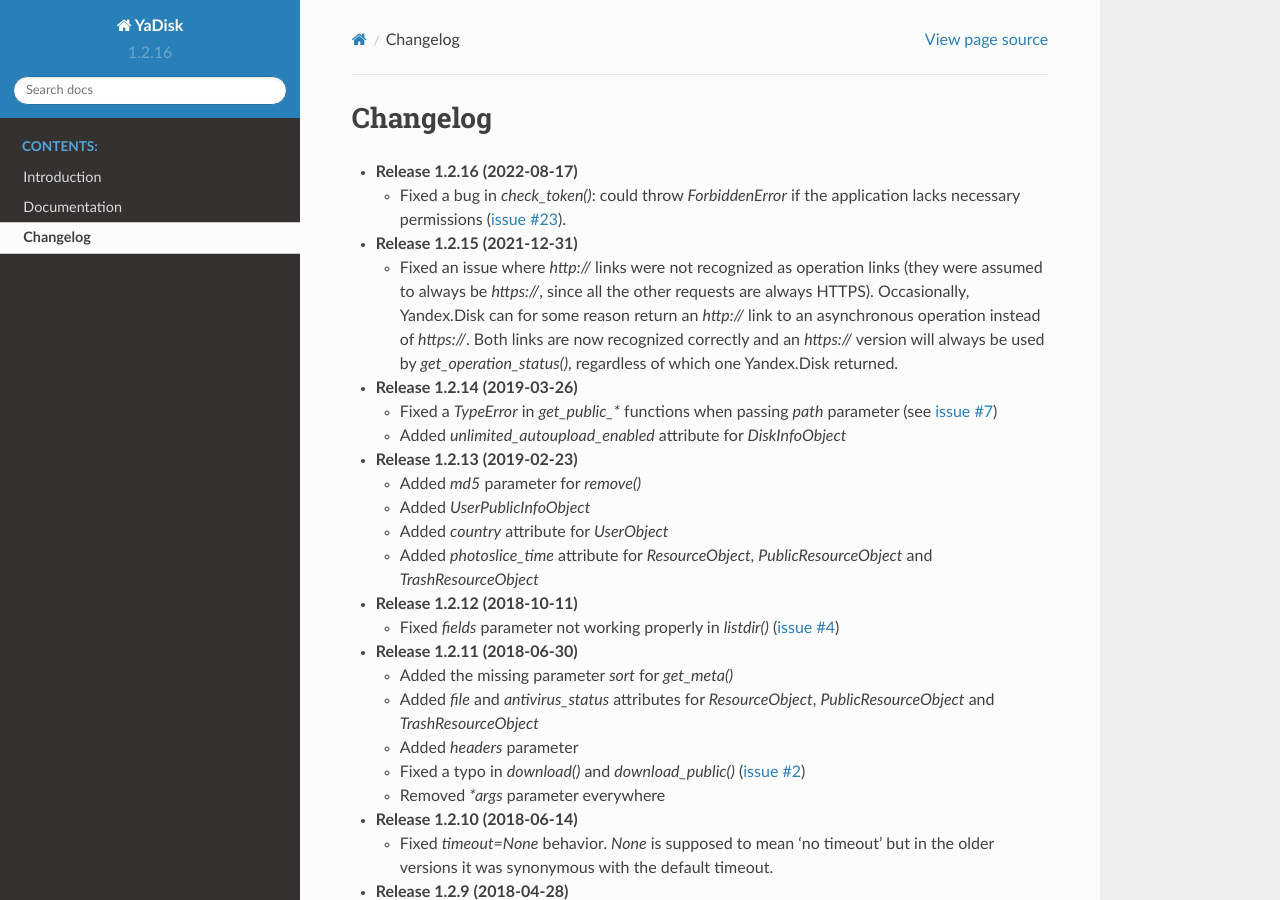
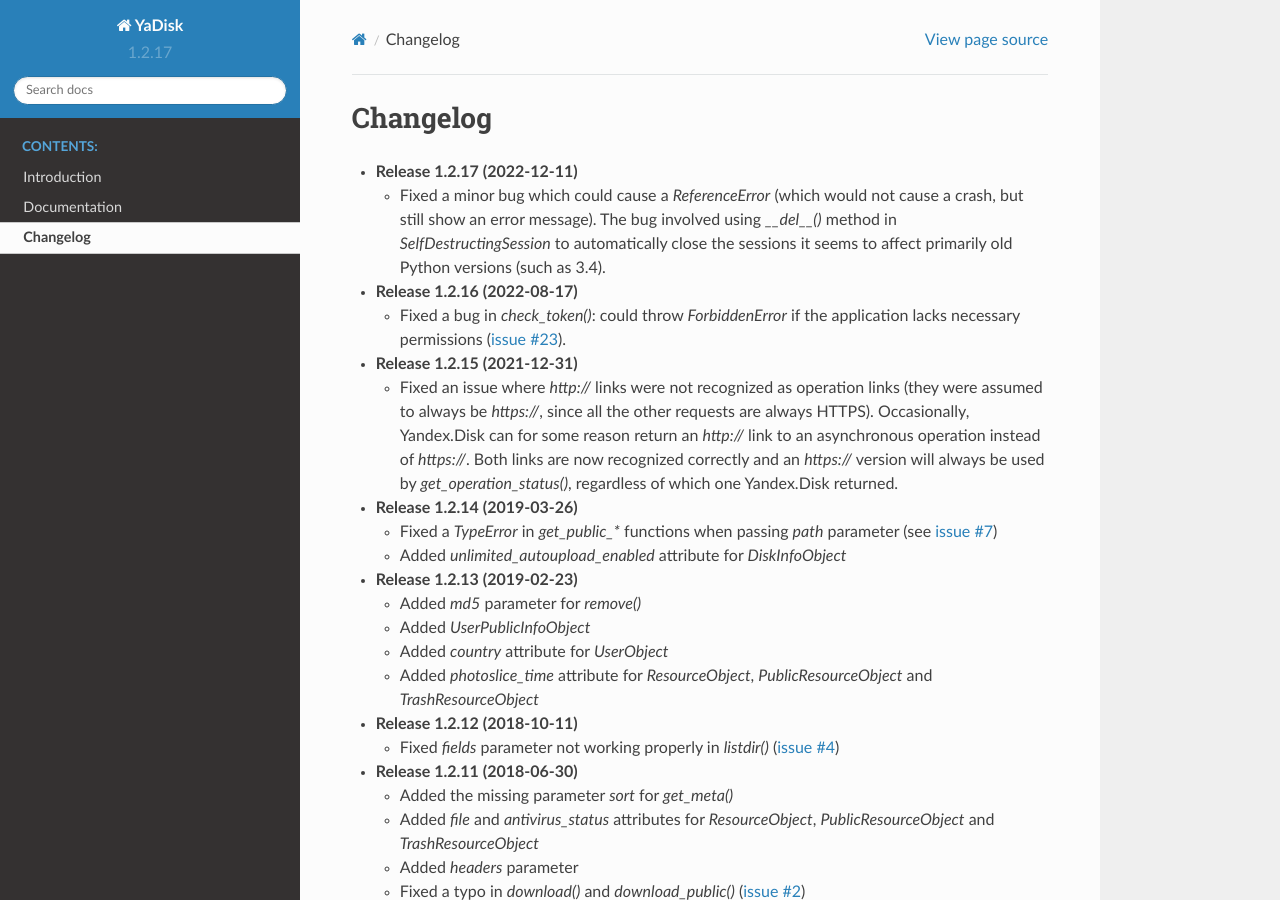
Before and after one commit to ivknv/yadisk, a Sphinx documentation site: the page built from docs/changelog.rst, in a window 1280 px wide and 900 px high. Built offline with Sphinx 7.4.7 and the Read the Docs theme 2.0.0, drawn with Linux system fonts in a browser that asks for light colours.

Commit message:
Version 1.2.17

```diff
--- a/docs/changelog.rst
+++ b/docs/changelog.rst
@@ -5,6 +5,14 @@ Changelog
 .. _issue #4: https://github.com/ivknv/yadisk/issues/4
 .. _issue #7: https://github.com/ivknv/yadisk/issues/7
 .. _issue #23: https://github.com/ivknv/yadisk/issues/23
+
+* **Release 1.2.17 (2022-12-11)**
+
+  * Fixed a minor bug which could cause a `ReferenceError`
+    (which would not cause a crash, but still show an error message). The bug
+    involved using `__del__()` method in `SelfDestructingSession`
+    to automatically close the sessions it seems to affect primarily old Python
+    versions (such as 3.4).
 
 * **Release 1.2.16 (2022-08-17)**
 
--- a/docs/conf.py
+++ b/docs/conf.py
@@ -60,9 +60,9 @@ author = 'Ivan Konovalov'
 # built documents.
 #
 # The short X.Y version.
-version = '1.2.16'
+version = '1.2.17'
 # The full version, including alpha/beta/rc tags.
-release = '1.2.16'
+release = '1.2.17'
 
 # The language for content autogenerated by Sphinx. Refer to documentation
 # for a list of supported languages.
--- a/setup.py
+++ b/setup.py
@@ -12,7 +12,7 @@ with codecs.open(os.path.join(module_dir, "README.rst"), encoding="utf8") as f:
     long_description = f.read()
 
 setup(name="yadisk",
-      version="1.2.16",
+      version="1.2.17",
       packages=find_packages(exclude=("tests",)),
       description="Библиотека-клиент REST API Яндекс.Диска / Yandex.Disk REST API client library",
       long_description=long_description,
--- a/yadisk/__init__.py
+++ b/yadisk/__init__.py
@@ -3,4 +3,4 @@
 from . import api, functions, objects, exceptions, utils
 from .yadisk import YaDisk
 
-__version__ = "1.2.16"
+__version__ = "1.2.17"
```
Also changed, not shown: README.en.rst (+9 -1 lines), README.rst (+7 -0 lines), README.ru.rst (+7 -0 lines), 2 other files.
